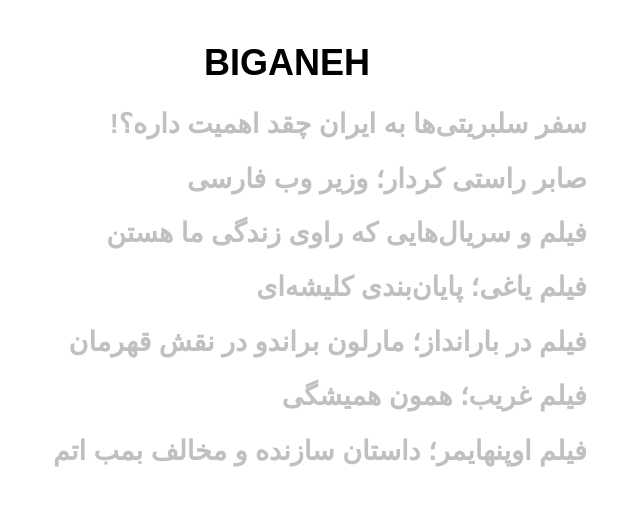
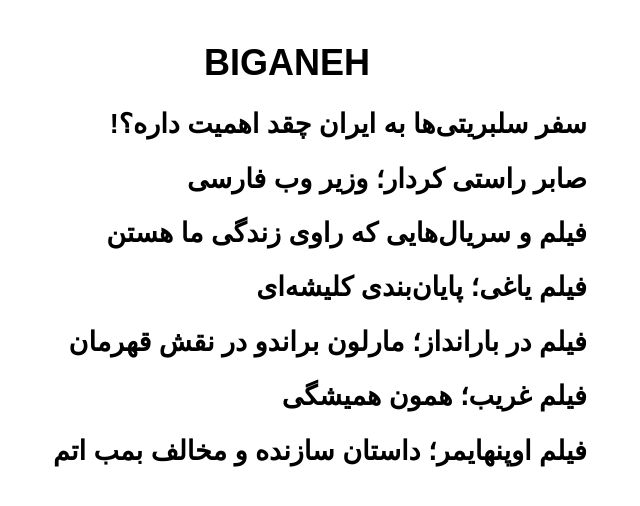
Before and after one commit to darkblog/darkblog.github.io, a Jekyll site: the page built from index.html, in a window 1280 px wide. Shown: the top 506 px of the page, without its empty margins (536-1176 px from the left). Built offline with Jekyll 4.4.1, drawn with Linux system fonts in a browser that asks for light colours.

Commit message:
Update index.html

```diff
--- a/index.html
+++ b/index.html
@@ -8,7 +8,7 @@
 <title>BIGANEH</title>
 <meta name="description" content="BIGANEH">
 <meta name="viewport" content="width=device-width">
-<style>body{font-family:sans-serif;font-size:large;font-weight:bold;margin:auto;padding:1em;max-width:600px}a{text-decoration:none;color:silver}h1{text-align:center}</style>
+<style>body{font-family:sans-serif;font-size:large;font-weight:bold;margin:auto;padding:1em;max-width:600px}a{text-decoration:none;color:black}h1{text-align:center}</style>
 </head>
 <body>
 <h1>BIGANEH</h1>
```
